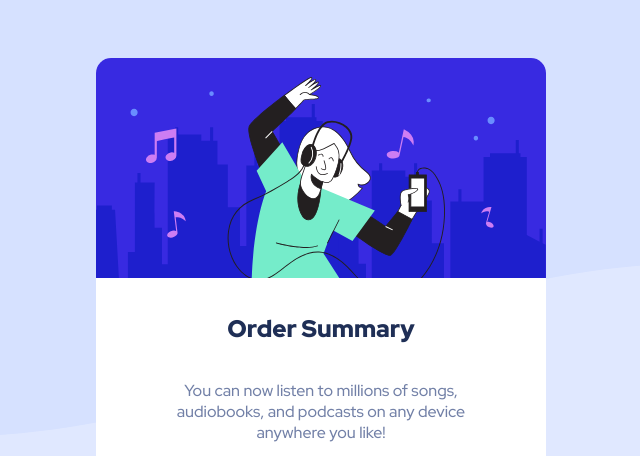
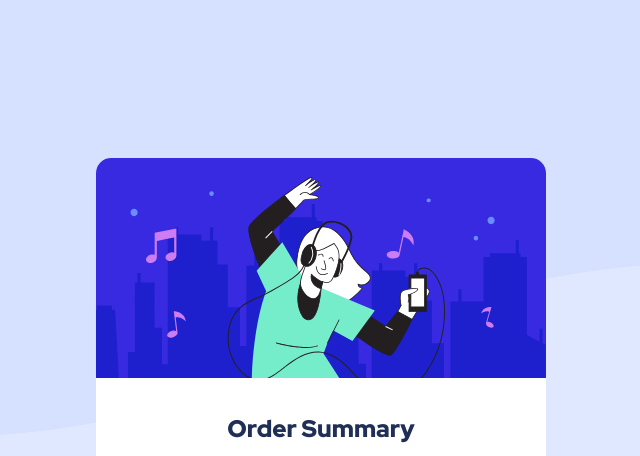
Before and after one commit to acurro9/order-summary-component, a plain HTML site: page index.html in a window 1280 px wide. Shown: the top 456 px of the page, without its empty margins (319-959 px from the left). Drawn offline with Linux system fonts and the light colour scheme.

Commit message:
Update style.css

```diff
--- a/css/style.css
+++ b/css/style.css
@@ -131,6 +131,7 @@ button{
 @media (min-width: 768px) {
     main{
     max-width: 45rem;
+    margin-top: 10rem
     }
     .image{
         max-width: 45rem;
```
